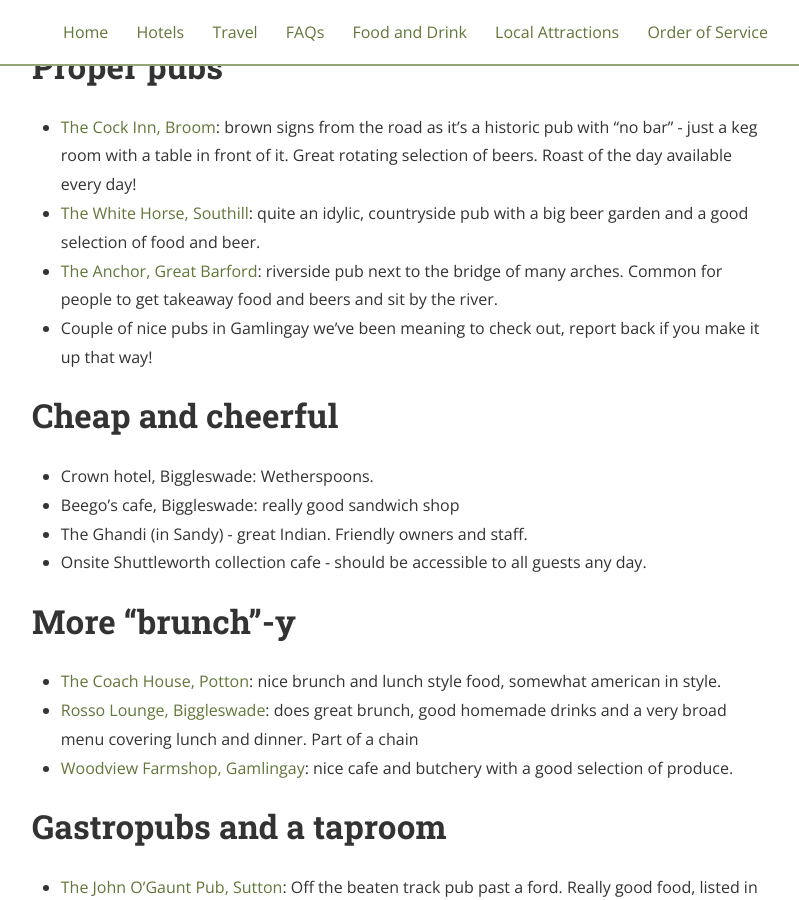
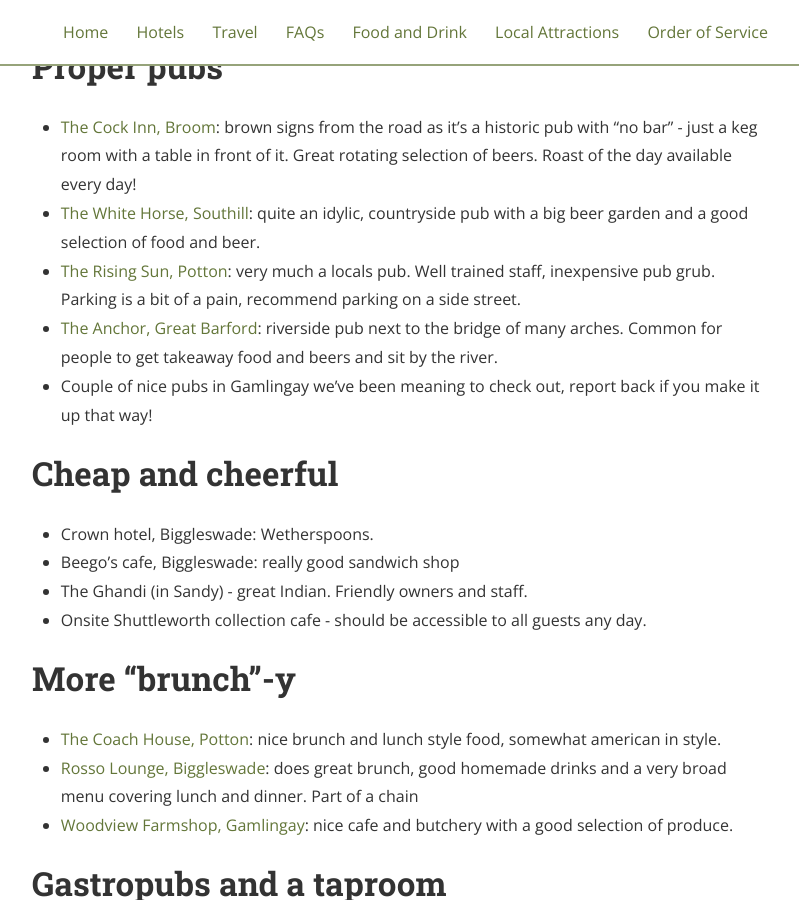
Before and after one commit to dannybrown/dannyandcharlotte.com, a Jekyll site: the page built from food-and-drink.md, in a window 1280 px wide and 900 px high, scrolled down 701 px. Shown: the whole window, without its empty margins (240-1039 px from the left). Built offline with Jekyll 4.4.1, drawn with Linux system fonts in a browser that asks for light colours; nearby versions of some CDN libraries.

Commit message:
add potton

```diff
--- a/food-and-drink.md
+++ b/food-and-drink.md
@@ -10,6 +10,7 @@ In case you've not headed this way before and you're wondering where to go the d
 # Proper pubs
 - [The Cock Inn, Broom](https://www.thecockinnbroom.com): brown signs from the road as it's a historic pub with "no bar" - just a keg room with a table in front of it. Great rotating selection of beers. Roast of the day available every day!
 - [The White Horse, Southill](https://thewhitehorsesouthill.co.uk): quite an idylic, countryside pub with a big beer garden and a good selection of food and beer.
+- [The Rising Sun, Potton](https://www.risingsunpotton.co.uk/): very much a locals pub. Well trained staff, inexpensive pub grub. Parking is a bit of a pain, recommend parking on a side street.
 - [The Anchor, Great Barford](https://www.anchorinngreatbarford.co.uk): riverside pub next to the bridge of many arches. Common for people to get takeaway food and beers and sit by the river.
 - Couple of nice pubs in Gamlingay we've been meaning to check out, report back if you make it up that way!
 
```
